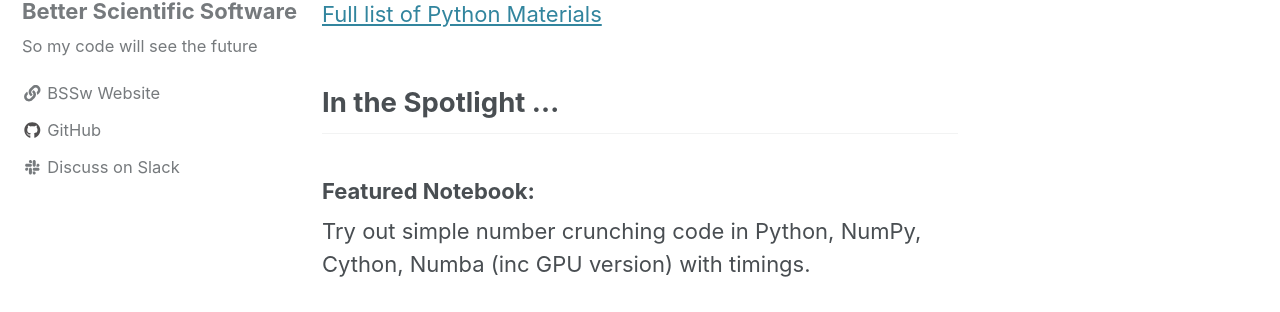
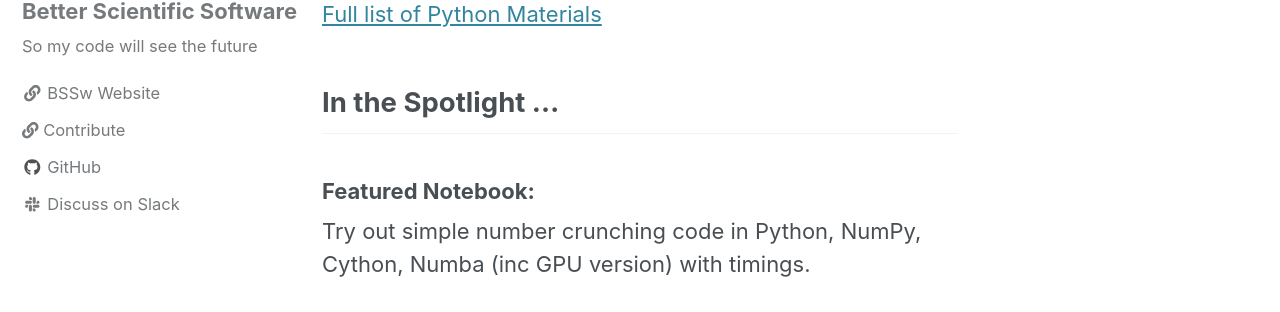
Before and after one commit to betterscientificsoftware/python-for-hpc, a Jekyll site: the page built from index.md, in a window 1280 px wide. Shown: the part 113-425 px from the top of the page. Built offline with Jekyll 4.4.1, drawn with Linux system fonts in a browser that asks for light colours; cached includes are drawn as plain includes; nearby versions of some CDN libraries.

Commit message:
Add contribution link

```diff
--- a/_config.yml
+++ b/_config.yml
@@ -135,6 +135,8 @@
       # url: "https://instagram.com/"
     - label: "Discuss on Slack"
       icon: "fab fa-fw fa-slack"
+    - label: "Contribute"
+      url: "https://github.com/betterscientificsoftware/python-for-hpc/blob/master/CONTRIBUTING.md"
 # Site Footer
 footer:
   links:
```
